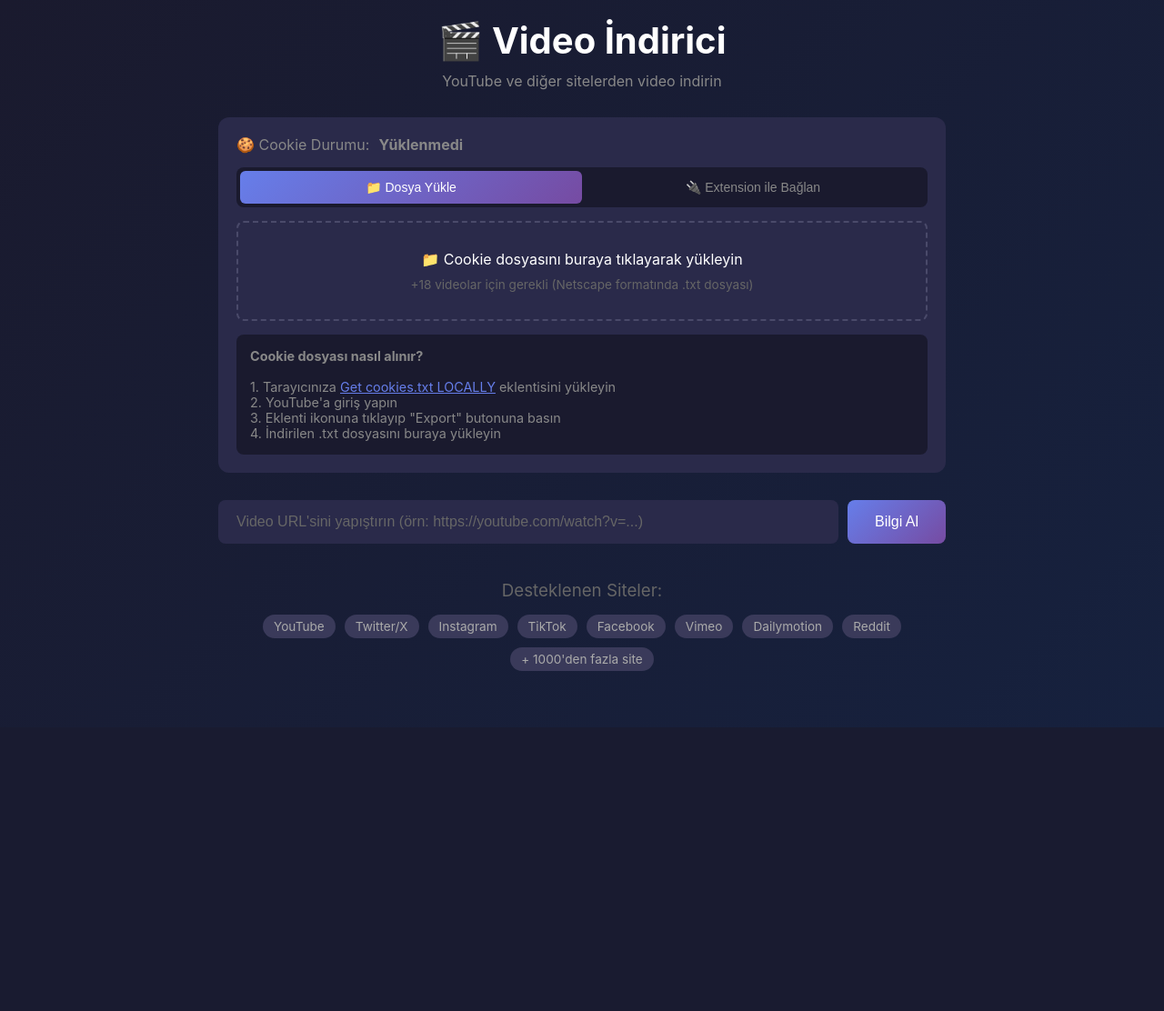
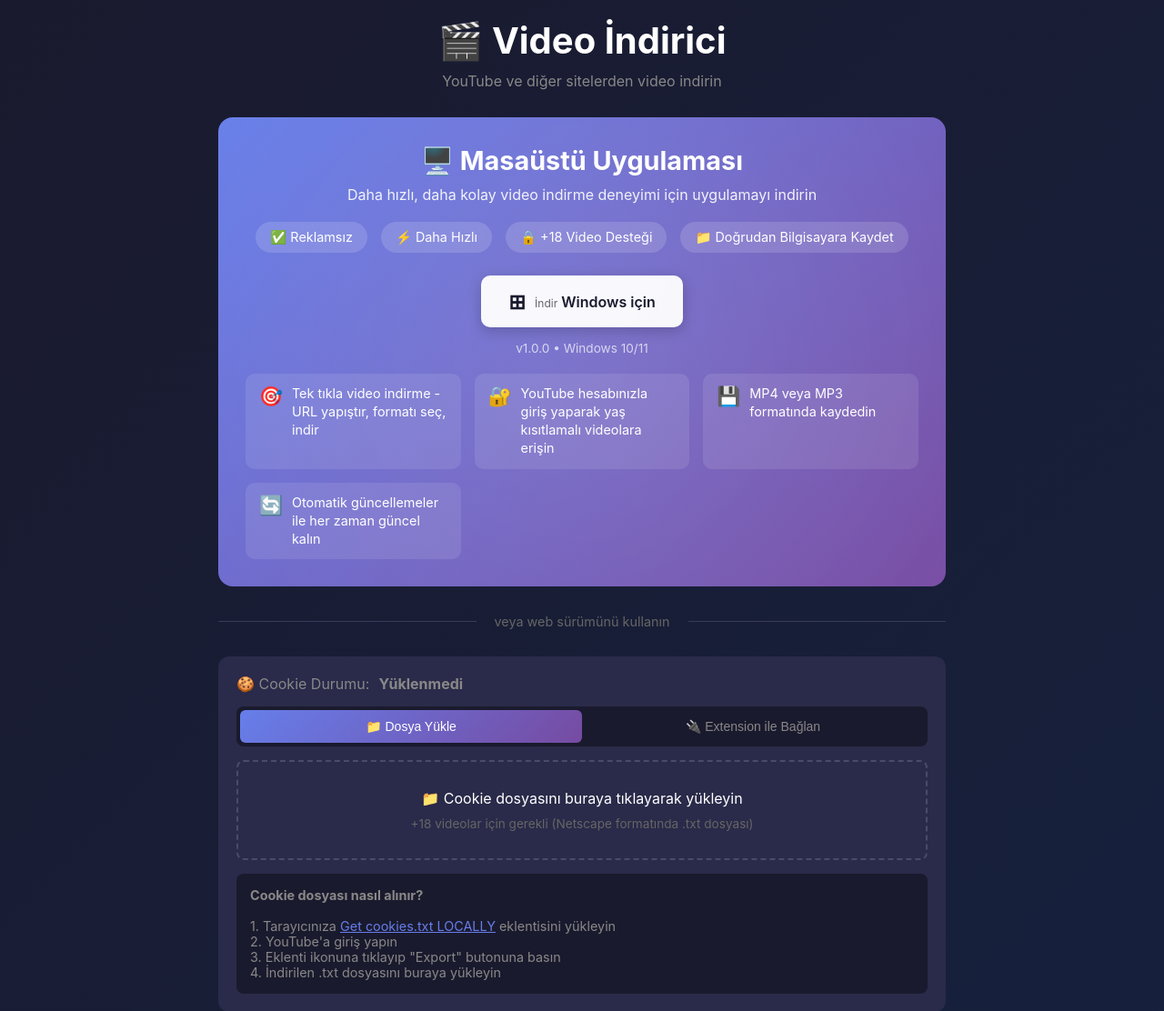
Before and after one commit to ardamertdedeoglu/video-downloader, a Flask app: page / in a window 1280 px wide. Shown: the top 1112 px of the page at 91% size. Before the commit the page ends 800 px from the top, so only its background shows below. Run offline with Flask 2, Linux system fonts and the light colour scheme; data that the repository does not hold is empty; some libraries are stand-ins or nearby versions.

Commit message:
Website UI Changes

```diff
--- a/templates/index.html
+++ b/templates/index.html
@@ -252,6 +252,172 @@
         color: #aaa;
       }
 
+      /* Desktop App Download Section */
+      .app-download-section {
+        background: linear-gradient(135deg, #667eea 0%, #764ba2 100%);
+        border-radius: 16px;
+        padding: 30px;
+        margin-bottom: 30px;
+        text-align: center;
+        position: relative;
+        overflow: hidden;
+      }
+
+      .app-download-section::before {
+        content: '';
+        position: absolute;
+        top: -50%;
+        left: -50%;
+        width: 200%;
+        height: 200%;
+        background: radial-gradient(circle, rgba(255,255,255,0.1) 0%, transparent 60%);
+        animation: shimmer 3s infinite linear;
+      }
+
+      @keyframes shimmer {
+        0% { transform: rotate(0deg); }
+        100% { transform: rotate(360deg); }
+      }
+
+      .app-download-content {
+        position: relative;
+        z-index: 1;
+      }
+
+      .app-download-section h2 {
+        font-size: 1.8rem;
+        margin-bottom: 10px;
+        display: flex;
+        align-items: center;
+        justify-content: center;
+        gap: 10px;
+      }
+
+      .app-download-section .app-subtitle {
+        color: rgba(255,255,255,0.9);
+        margin-bottom: 20px;
+        font-size: 1rem;
+      }
+
+      .app-features {
+        display: flex;
+        flex-wrap: wrap;
+        justify-content: center;
+        gap: 15px;
+        margin-bottom: 25px;
+      }
+
+      .app-feature {
+        background: rgba(255,255,255,0.15);
+        padding: 8px 16px;
+        border-radius: 20px;
+        font-size: 0.9rem;
+        display: flex;
+        align-items: center;
+        gap: 6px;
+      }
+
+      .download-buttons-app {
+        display: flex;
+        flex-wrap: wrap;
+        justify-content: center;
+        gap: 15px;
+      }
+
+      .btn-download-app {
+        display: inline-flex;
+        align-items: center;
+        gap: 10px;
+        padding: 15px 30px;
+        background: rgba(255,255,255,0.95);
+        color: #1a1a2e;
+        border: none;
+        border-radius: 10px;
+        font-size: 1rem;
+        font-weight: 600;
+        cursor: pointer;
+        text-decoration: none;
+        transition: all 0.3s ease;
+        box-shadow: 0 4px 15px rgba(0,0,0,0.2);
+      }
+
+      .btn-download-app:hover {
+        transform: translateY(-3px);
+        box-shadow: 0 8px 25px rgba(0,0,0,0.3);
+        background: #fff;
+      }
+
+      .btn-download-app .icon {
+        font-size: 1.4rem;
+      }
+
+      .btn-download-app .btn-content {
+        text-align: left;
+      }
+
+      .btn-download-app .btn-label {
+        font-size: 0.75rem;
+        color: #666;
+        font-weight: normal;
+      }
+
+      .btn-download-app .btn-title {
+        font-size: 1rem;
+      }
+
+      .app-version {
+        margin-top: 15px;
+        font-size: 0.85rem;
+        color: rgba(255,255,255,0.7);
+      }
+
+      .app-benefits {
+        display: grid;
+        grid-template-columns: repeat(auto-fit, minmax(200px, 1fr));
+        gap: 15px;
+        margin-top: 20px;
+        text-align: left;
+      }
+
+      .benefit-item {
+        display: flex;
+        align-items: flex-start;
+        gap: 10px;
+        background: rgba(255,255,255,0.1);
+        padding: 12px 15px;
+        border-radius: 10px;
+      }
+
+      .benefit-item .benefit-icon {
+        font-size: 1.3rem;
+        flex-shrink: 0;
+      }
+
+      .benefit-item .benefit-text {
+        font-size: 0.9rem;
+        line-height: 1.4;
+      }
+
+      .or-divider {
+        display: flex;
+        align-items: center;
+        margin: 30px 0;
+        color: #666;
+      }
+
+      .or-divider::before,
+      .or-divider::after {
+        content: '';
+        flex: 1;
+        height: 1px;
+        background: #3a3a5a;
+      }
+
+      .or-divider span {
+        padding: 0 20px;
+        font-size: 0.9rem;
+      }
+
       /* Cookie Section */
       .cookie-section {
         background: #2a2a4a;
@@ -527,6 +693,56 @@
     <div class="container">
       <h1>🎬 Video İndirici</h1>
       <p class="subtitle">YouTube ve diğer sitelerden video indirin</p>
+
+      <!-- Desktop App Download Section -->
+      <div class="app-download-section">
+        <div class="app-download-content">
+          <h2>🖥️ Masaüstü Uygulaması</h2>
+          <p class="app-subtitle">Daha hızlı, daha kolay video indirme deneyimi için uygulamayı indirin</p>
+
+          <div class="app-features">
+            <span class="app-feature">✅ Reklamsız</span>
+            <span class="app-feature">⚡ Daha Hızlı</span>
+            <span class="app-feature">🔒 +18 Video Desteği</span>
+            <span class="app-feature">📁 Doğrudan Bilgisayara Kaydet</span>
+          </div>
+
+          <div class="download-buttons-app">
+            <a href="https://github.com/ardamertdedeoglu/video-downloader/releases/latest/download/Video.Downloader.Setup.1.0.0.exe" class="btn-download-app">
+              <span class="icon">⊞</span>
+              <span class="btn-content">
+                <span class="btn-label">İndir</span>
+                <span class="btn-title">Windows için</span>
+              </span>
+            </a>
+          </div>
+
+          <p class="app-version">v1.0.0 • Windows 10/11</p>
+
+          <div class="app-benefits">
+            <div class="benefit-item">
+              <span class="benefit-icon">🎯</span>
+              <span class="benefit-text">Tek tıkla video indirme - URL yapıştır, formatı seç, indir</span>
+            </div>
+            <div class="benefit-item">
+              <span class="benefit-icon">🔐</span>
+              <span class="benefit-text">YouTube hesabınızla giriş yaparak yaş kısıtlamalı videolara erişin</span>
+            </div>
+            <div class="benefit-item">
+              <span class="benefit-icon">💾</span>
+              <span class="benefit-text">MP4 veya MP3 formatında kaydedin</span>
+            </div>
+            <div class="benefit-item">
+              <span class="benefit-icon">🔄</span>
+              <span class="benefit-text">Otomatik güncellemeler ile her zaman güncel kalın</span>
+            </div>
+          </div>
+        </div>
+      </div>
+
+      <div class="or-divider">
+        <span>veya web sürümünü kullanın</span>
+      </div>
 
       <!-- Cookie Section -->
       <div class="cookie-section">
```
